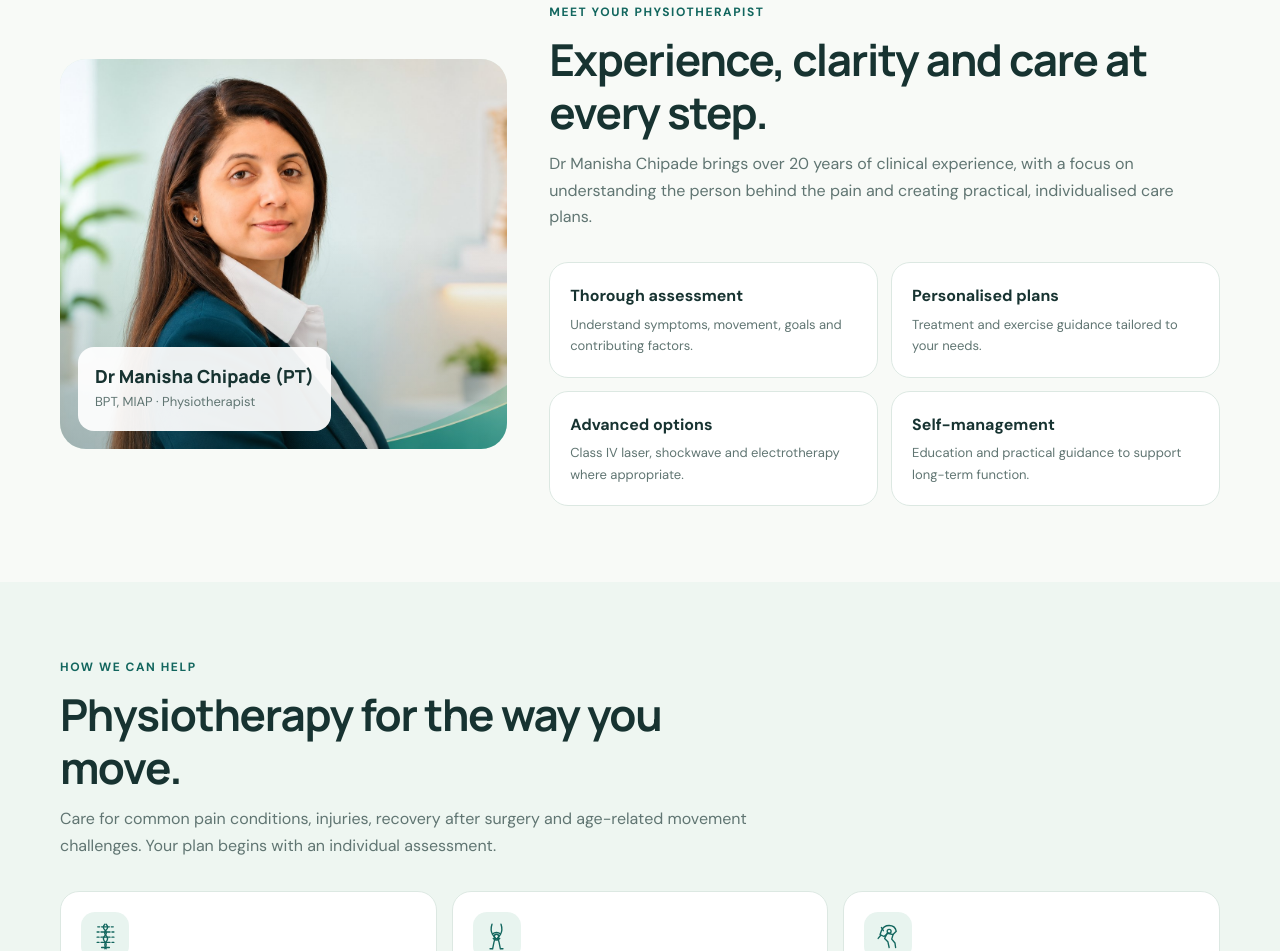
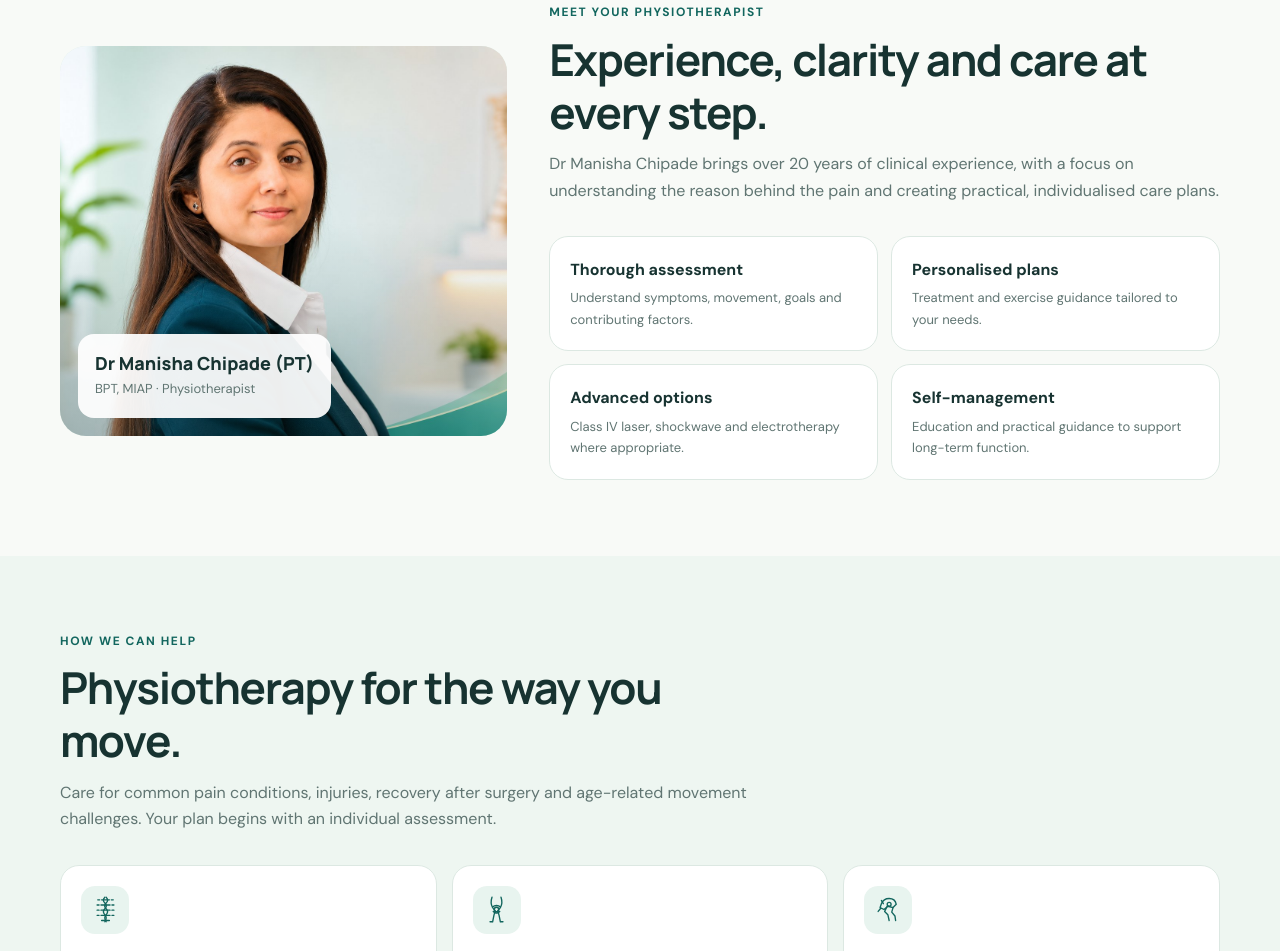
Before and after one commit to prashantchipade/drmanisha-physio-site, a plain HTML site: page index.html in a window 1280 px wide. Shown: the part 919-1870 px from the top of the page. Drawn offline with Linux system fonts and the light colour scheme.

Commit message:
Add files via upload

```diff
--- a/index.html
+++ b/index.html
@@ -170,7 +170,7 @@ main section:not(.hero) .wrap.clinic-section-revealed {
 <main>
 <section class="hero" id="home"><div class="wrap hero-grid"><div><span class="tag">Your pain-free life starts here</span><h1>Move better.<br><em>Hurt less.</em><br>Live more.</h1><p class="lead">Personalised physiotherapy, advanced treatment options and practical rehabilitation guidance to help you move with confidence and get back to what matters.</p><div class="actions"><a class="btn" href="#book" onclick="trackEvent('bookappointment_click','page')">Book an appointment →</a><a class="btn alt" href="https://wa.me/919881912065" target="_blank" onclick="trackEvent('whatapp_click','page')">Chat on WhatsApp</a></div></div><div class="hero-art hero-photo"><img class="hero-clinic-photo" src="assets/cover photo.jpg" alt="Dr Manisha’s Physiotherapy clinic"><div class="hero-photo-overlay"><div class="art-kicker">Personalised care · Advanced protocols</div><div class="art-title">A thoughtful plan for every step of recovery.</div><a class="photo-link" href="#gallery">Explore our clinic ↓</a></div></div></div></section>
 <div class="stats"><div class="wrap stats-grid"><div class="stat"><strong>20+ years</strong><span>Clinical experience</span></div><div class="stat"><strong>Personalised</strong><span>Assessment-led care</span></div><div class="stat"><strong>Advanced</strong><span>Therapy options</span></div><div class="stat"><strong>Magarpatta</strong><span>Convenient Pune location</span></div></div></div>
-<section id="about"><div class="wrap about-grid"><div class="portrait"><img class="doctor-photo" src="assets/drphoto.jpg" alt="Dr Manisha Chipade, physiotherapist"><div class="caption"><b>Dr Manisha Chipade (PT)</b><span>BPT, MIAP · Physiotherapist</span></div></div><div><div class="head"><div class="kicker">Meet your physiotherapist</div><h2>Experience, clarity and care at every step.</h2><p>Dr Manisha Chipade brings over 20 years of clinical experience, with a focus on understanding the person behind the pain and creating practical, individualised care plans.</p></div><div class="features"><div class="feature"><b>Thorough assessment</b><p>Understand symptoms, movement, goals and contributing factors.</p></div><div class="feature"><b>Personalised plans</b><p>Treatment and exercise guidance tailored to your needs.</p></div><div class="feature"><b>Advanced options</b><p>Class IV laser, shockwave and electrotherapy where appropriate.</p></div><div class="feature"><b>Self-management</b><p>Education and practical guidance to support long-term function.</p></div></div></div></div></section>
+<section id="about"><div class="wrap about-grid"><div class="portrait"><img class="doctor-photo" src="assets/drphoto.jpg" alt="Dr Manisha Chipade, physiotherapist"><div class="caption"><b>Dr Manisha Chipade (PT)</b><span>BPT, MIAP · Physiotherapist</span></div></div><div><div class="head"><div class="kicker">Meet your physiotherapist</div><h2>Experience, clarity and care at every step.</h2><p>Dr Manisha Chipade brings over 20 years of clinical experience, with a focus on understanding the reason behind the pain and creating practical, individualised care plans.</p></div><div class="features"><div class="feature"><b>Thorough assessment</b><p>Understand symptoms, movement, goals and contributing factors.</p></div><div class="feature"><b>Personalised plans</b><p>Treatment and exercise guidance tailored to your needs.</p></div><div class="feature"><b>Advanced options</b><p>Class IV laser, shockwave and electrotherapy where appropriate.</p></div><div class="feature"><b>Self-management</b><p>Education and practical guidance to support long-term function.</p></div></div></div></div></section>
 <section class="soft" id="services"><div class="wrap"><div class="head"><div class="kicker">How we can help</div><h2>Physiotherapy for the way you move.</h2><p>Care for common pain conditions, injuries, recovery after surgery and age-related movement challenges. Your plan begins with an individual assessment.</p></div><div class="grid">
 <article class="card"><div class="icon"><svg viewBox="0 0 48 48" aria-hidden="true"><path d="M23 5c-3 3-3 6 0 9s3 6 0 9  -3 6 0 9 3 6 0 11"/><path d="M25 5c3 3 3 6 0 9s-3 6 0 9 3 6 0 9-3 6 0 11"/><path d="M18 9h12M17 17h14M17 25h14M17 33h14M18 41h12"/><path d="M15 9h-3m21 0h3M14 17h-3m23 0h3M14 25h-3m23 0h3M14 33h-3m23 0h3"/></svg></div><h3>Back & neck pain</h3><p>Support for muscle strain, posture-related discomfort, sciatica and spinal conditions.</p></article>
 <article class="card"><div class="icon"><svg viewBox="0 0 48 48" aria-hidden="true"><path d="M17 5c-2 6-2 11 1 16l4 5-2 7-2 10M31 5c2 6 2 11-1 16l-4 5 2 7 2 10"/><path d="M18 20c3-3 9-3 12 0M19 27c3 3 7 3 10 0"/><circle cx="24" cy="24" r="3.5"/><path d="M17 43h-3m20 0h-3"/></svg></div><h3>Knee & joint pain</h3><p>Assessment and rehabilitation for arthritis, sports injuries, stiffness and mobility limitations.</p></article>
```
